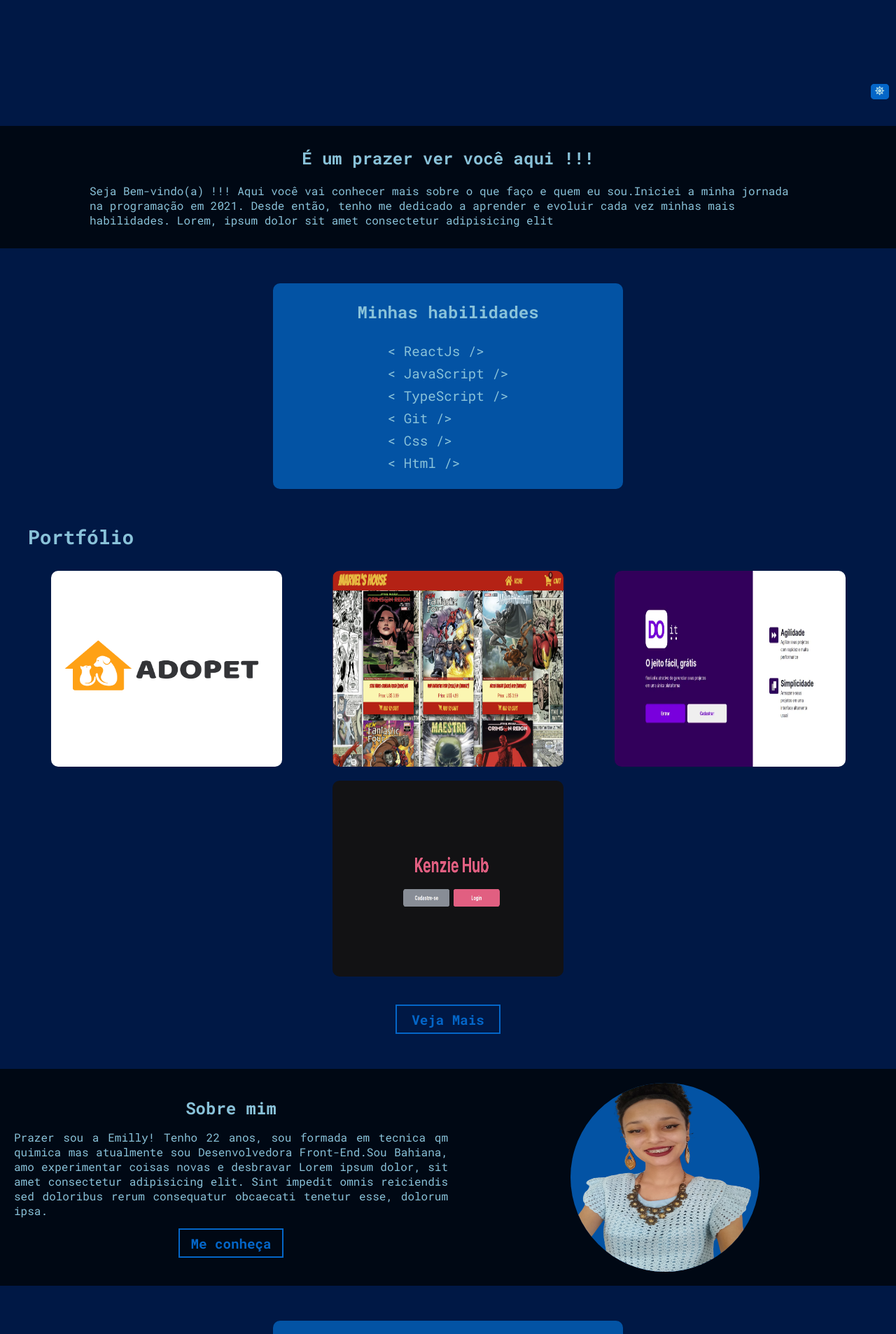
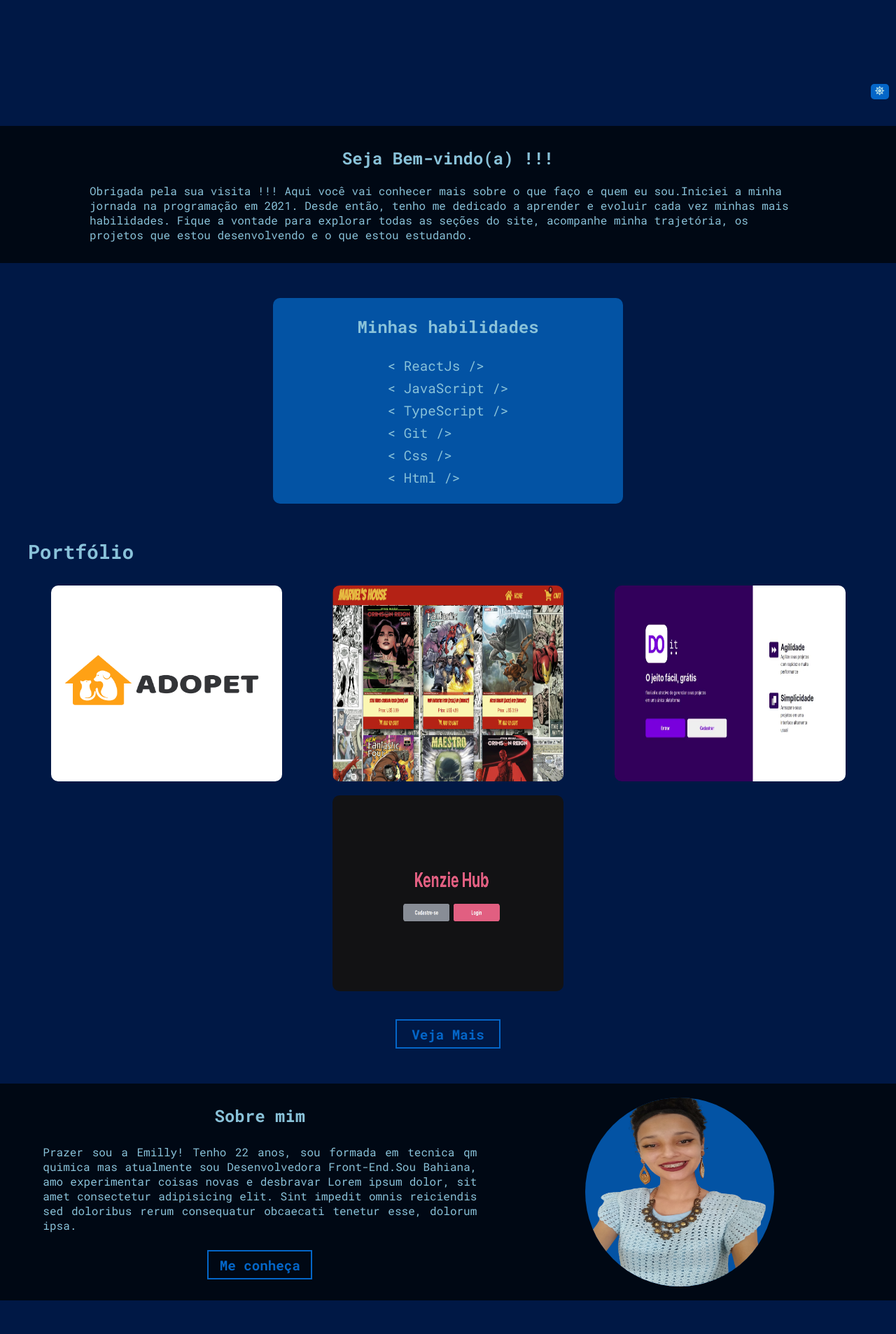
Before and after one commit to Emillyalmeida/portfolio, a React (Create React App) app: page / in a window 1280 px wide. Shown: the part 640-2547 px from the top of the page at 70% size. Built offline with nearby package versions, Linux system fonts and the light colour scheme.

Commit message:
feat(Modal): adjust ul and add key

```diff
--- a/src/components/ModalProject/index.jsx
+++ b/src/components/ModalProject/index.jsx
@@ -16,7 +16,7 @@ const ModalProject = ({ onClose, isOpen, project }) => {
             <div>
               <ul>
                 {project.techs.map((tech) => (
-                  <li>{tech}</li>
+                  <li key={tech}>{tech}</li>
                 ))}
               </ul>
             </div>
--- a/src/components/ModalProject/styles.js
+++ b/src/components/ModalProject/styles.js
@@ -11,7 +11,6 @@ export const ModalContainer = styled.div`
   display: ${(props) => (props.isOpen ? "flex" : "none")};
   flex-direction: column;
   align-items: center;
-  /* justify-content: center; */
   box-sizing: border-box;
   z-index: 1400;
 `;
@@ -92,16 +91,17 @@ export const MSection = styled.div`
         }
 
         ul {
-          @media (max-height: 700px) {
+          @media (max-height: 700px) and (max-width: 700px) {
             display: none;
           }
           display: flex;
-          flex: wrap;
-        }
-        li {
-          list-style: none;
-          width: 48%;
-          font-size: 0.9rem;
+          flex-wrap: wrap;
+
+          li {
+            list-style: none;
+            width: 48%;
+            font-size: 0.9rem;
+          }
         }
       }
 
--- a/src/pages/home/index.jsx
+++ b/src/pages/home/index.jsx
@@ -1,5 +1,3 @@
-import BtnMode from "../../components/btnMode";
-import Nav from "../../components/nav";
 import {
   AboutMe,
   BtnSeeMore,
@@ -25,8 +23,6 @@ const Home = () => {
 
   return (
     <>
-      <Nav />
-      <BtnMode />
       <Container>
         <Logo>
           <div>
@@ -43,13 +39,14 @@ const Home = () => {
           </figure>
         </IAm>
         <InfoMe>
-          <h2>É um prazer ver você aqui !!!</h2>
+          <h2>Seja Bem-vindo(a) !!!</h2>
           <p>
-            Seja Bem-vindo(a) !!! Aqui você vai conhecer mais sobre o que faço e
-            quem eu sou.Iniciei a minha jornada na programação em 2021. Desde
-            então, tenho me dedicado a aprender e evoluir cada vez minhas mais
-            habilidades. Lorem, ipsum dolor sit amet consectetur adipisicing
-            elit
+            Obrigada pela sua visita !!! Aqui você vai conhecer mais sobre o que
+            faço e quem eu sou.Iniciei a minha jornada na programação em 2021.
+            Desde então, tenho me dedicado a aprender e evoluir cada vez minhas
+            mais habilidades. Fique a vontade para explorar todas as seções do
+            site, acompanhe minha trajetória, os projetos que estou
+            desenvolvendo e o que estou estudando.
           </p>
         </InfoMe>
         <MySkills>
--- a/src/pages/home/style.js
+++ b/src/pages/home/style.js
@@ -144,16 +144,19 @@ export const AboutMe = styled.div`
   height: auto;
   display: flex;
   align-items: center;
-  justify-content: center;
+  justify-content: space-evenly;
   padding: 20px 20px;
   background-color: ${(props) => props.theme.terciary};
 
   div {
-    flex: 1;
+    width: 90%;
     display: flex;
     flex-direction: column;
     align-items: center;
-    gap: 15px;
+    gap: 25px;
+    @media (min-width: 768px) {
+      width: 50%;
+    }
 
     p {
       text-align: justify;
@@ -163,7 +166,7 @@ export const AboutMe = styled.div`
   figure {
     display: none;
     @media (min-width: 768px) {
-      flex: 1;
+      width: 40%;
       display: flex;
       flex-direction: column;
       align-items: center;
```
